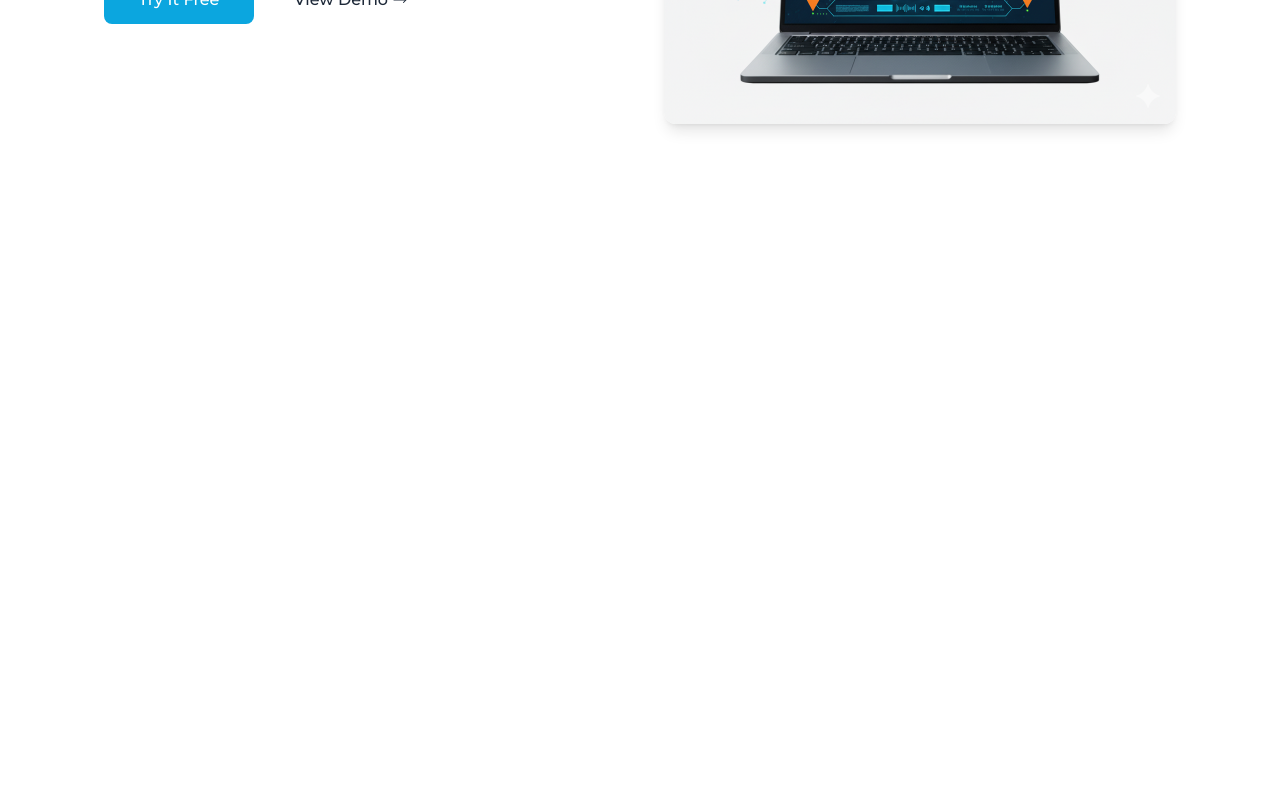
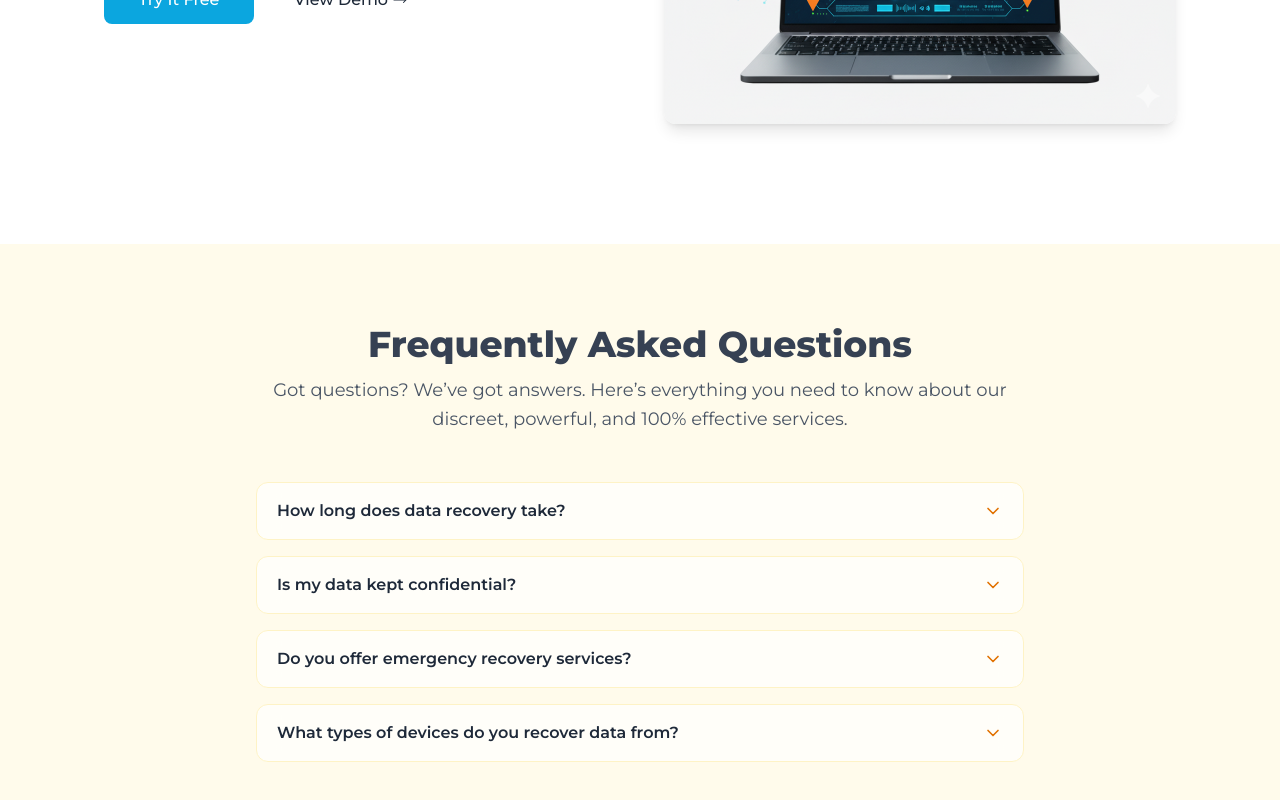
Before and after one commit to LifeofPaks/trevor-tech, a React (Vite) app: page / in a window 1280 px wide. Shown: the part 4763-5563 px from the top of the page. Before the commit the page ends 5007 px from the top, so only its background shows below. Built offline with nearby package versions, Linux system fonts and the light colour scheme; a web font is replaced by a local one.

Commit message:
updated about section

```diff
--- /dev/null
+++ b/src/components/faq/FAQSection.jsx
@@ -0,0 +1,84 @@
+import React, { useState } from "react";
+import { ChevronDown } from "lucide-react";
+
+const FAQSection = () => {
+  const [openIndex, setOpenIndex] = useState(null);
+
+  const faqs = [
+    {
+      question: "How long does data recovery take?",
+      answer:
+        "Data recovery typically takes between 24 to 72 hours, depending on the extent of damage and data volume.",
+    },
+    {
+      question: "Is my data kept confidential?",
+      answer:
+        "Absolutely. We follow strict confidentiality policies and ensure your data is secure and private at all times.",
+    },
+    {
+      question: "Do you offer emergency recovery services?",
+      answer:
+        "Yes, we provide emergency recovery services for critical data loss situations with same-day analysis.",
+    },
+    {
+      question: "What types of devices do you recover data from?",
+      answer:
+        "We recover data from laptops, desktops, SSDs, HDDs, RAID systems, and mobile devices.",
+    },
+  ];
+
+  const toggleFAQ = (index) => {
+    setOpenIndex(openIndex === index ? null : index);
+  };
+
+  return (
+    <div className="max-w-3xl !mx-auto !mt-20 !pb-20">
+      <div className="text-center !mb-12 lg:mb-16">
+        <h2 className="text-2xl sm:text-3xl lg:text-4xl font-extrabold text-gray-700 !mb-3">
+          Frequently Asked Questions
+        </h2>
+        <p className="text-base sm:text-lg text-gray-600 max-w-3xl mx-auto leading-relaxed">
+          Got questions? We’ve got answers.
+          <span className="hidden sm:inline">
+            {" "}
+            Here’s everything you need to know about our discreet, powerful, and
+            100% effective services.
+          </span>
+        </p>
+      </div>
+      <div className="!space-y-4">
+        {faqs.map((faq, index) => (
+          <div
+            key={index}
+            className="bg-white/70 backdrop-blur-md border border-amber-100 rounded-xl overflow-hidden transition-all duration-300"
+          >
+            <button
+              onClick={() => toggleFAQ(index)}
+              className="flex items-center justify-between w-full text-left !px-5 !py-4 font-semibold text-gray-800 hover:text-amber-800"
+            >
+              <span>{faq.question}</span>
+              <ChevronDown
+                className={`w-5 h-5 text-amber-600 transform transition-transform duration-300 ${
+                  openIndex === index ? "rotate-180" : ""
+                }`}
+              />
+            </button>
+            <div
+              className={`transition-all duration-500 ease-in-out ${
+                openIndex === index
+                  ? "max-h-40 opacity-100 !px-5 !pb-4"
+                  : "max-h-0 opacity-0 !px-5 !pb-0"
+              } overflow-hidden`}
+            >
+              <p className="text-gray-600 text-sm sm:text-base leading-relaxed">
+                {faq.answer}
+              </p>
+            </div>
+          </div>
+        ))}
+      </div>
+    </div>
+  );
+};
+
+export default FAQSection;
--- a/src/pages/landingPage/LandingPage.jsx
+++ b/src/pages/landingPage/LandingPage.jsx
@@ -4,6 +4,7 @@ import Navbarr from '../../components/navbar/Navbarr'
 import Hero from '../../components/hero/Hero'
 import Services from '../../components/servicesSection/Services'
 import About from '../../components/about/About'
+import FAQSection from '../../components/faq/FAQSection'
 
 const LandingPage = () => {
   return (
@@ -14,6 +15,7 @@ const LandingPage = () => {
           <Hero />
       <About/>
       <Services />
+      <FAQSection />
 
 
     </div>
```
